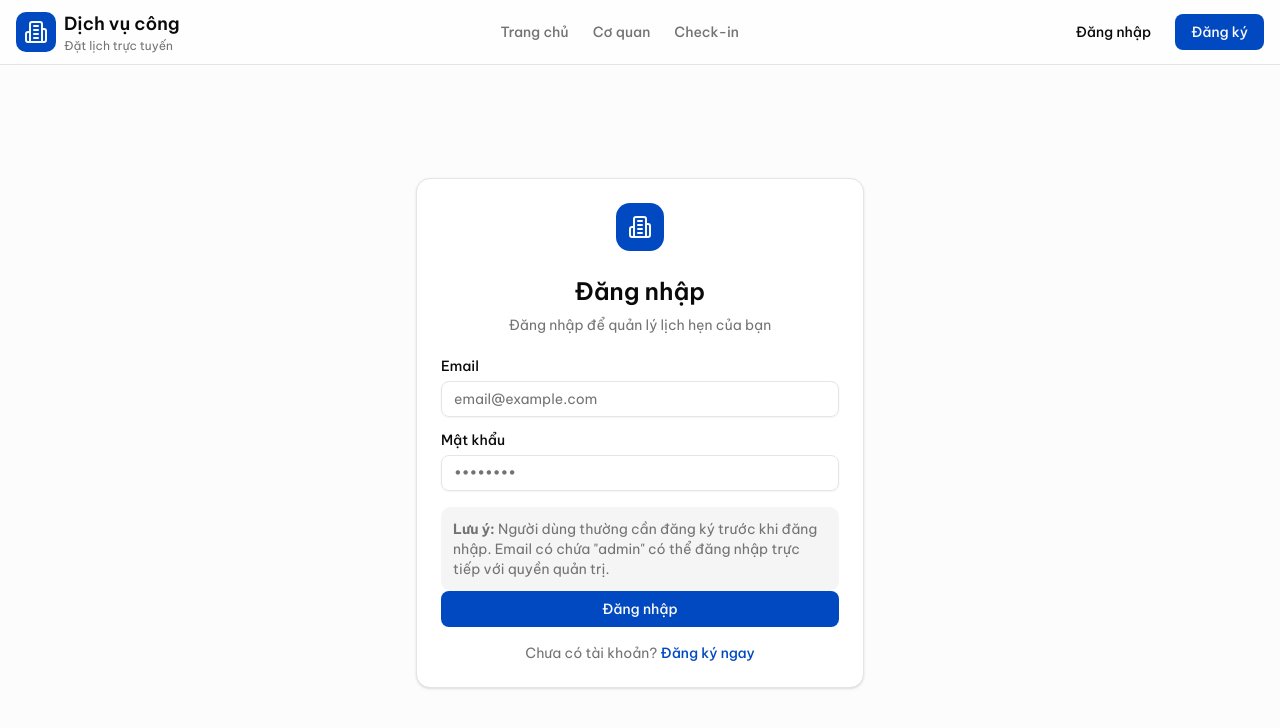
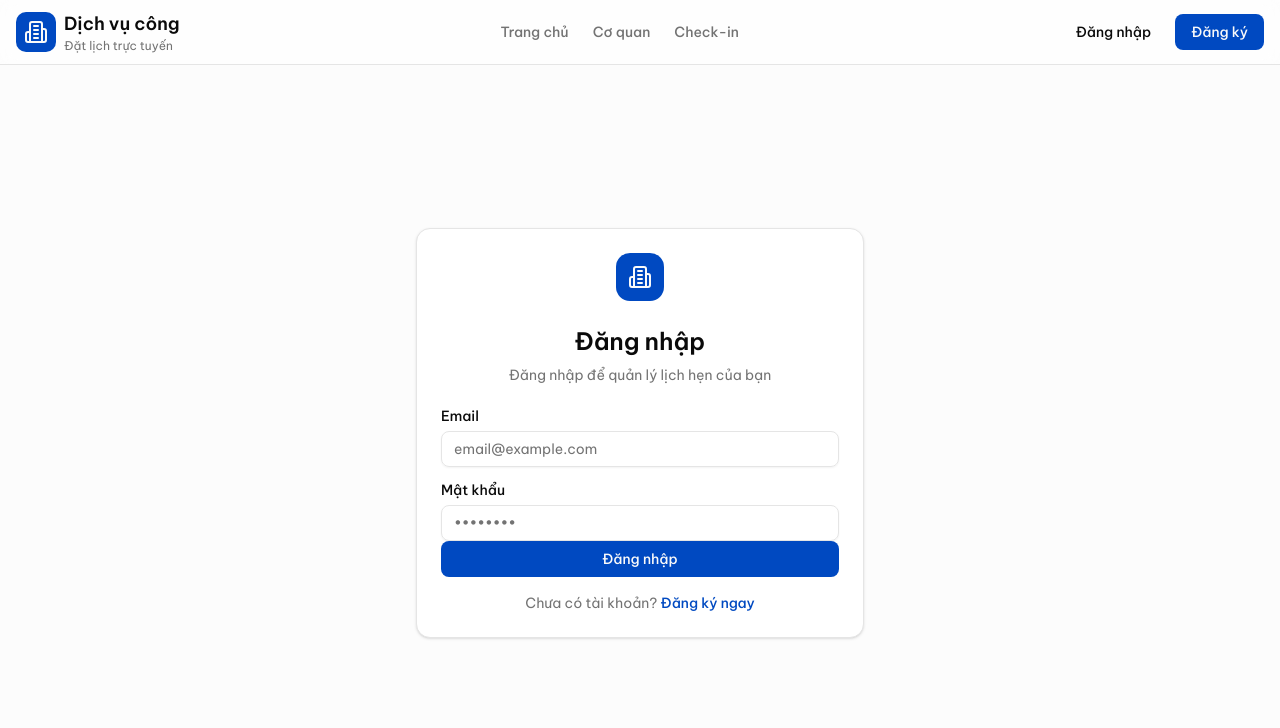
Before and after one commit to huyquangtran09/online-appointment-booking, a Next.js app: page /login in a window 1280 px wide. Shown: the top 728 px of the page. Built offline with nearby package versions, Linux system fonts and the light colour scheme.

Commit message:
update ui

```diff
--- a/app/login/page.tsx
+++ b/app/login/page.tsx
@@ -94,11 +94,6 @@ export default function LoginPage() {
                   required
                 />
               </div>
-
-              <div className="rounded-lg bg-muted p-3 text-sm text-muted-foreground">
-                <strong>Lưu ý:</strong> Người dùng thường cần đăng ký trước khi đăng nhập. Email có chứa "admin" có thể
-                đăng nhập trực tiếp với quyền quản trị.
-              </div>
             </CardContent>
             <CardFooter className="flex flex-col gap-4">
               <Button type="submit" className="w-full" disabled={isLoading}>
```
